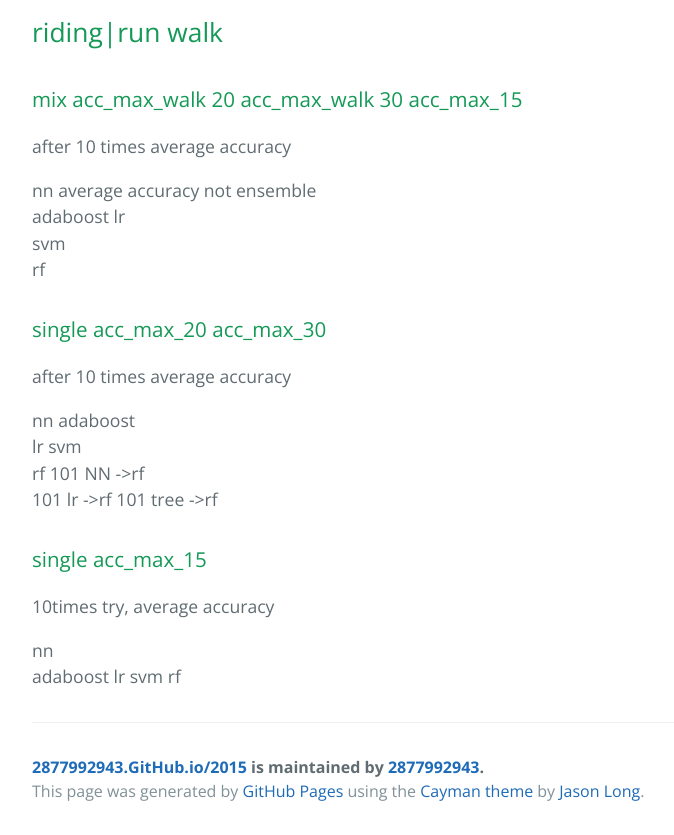
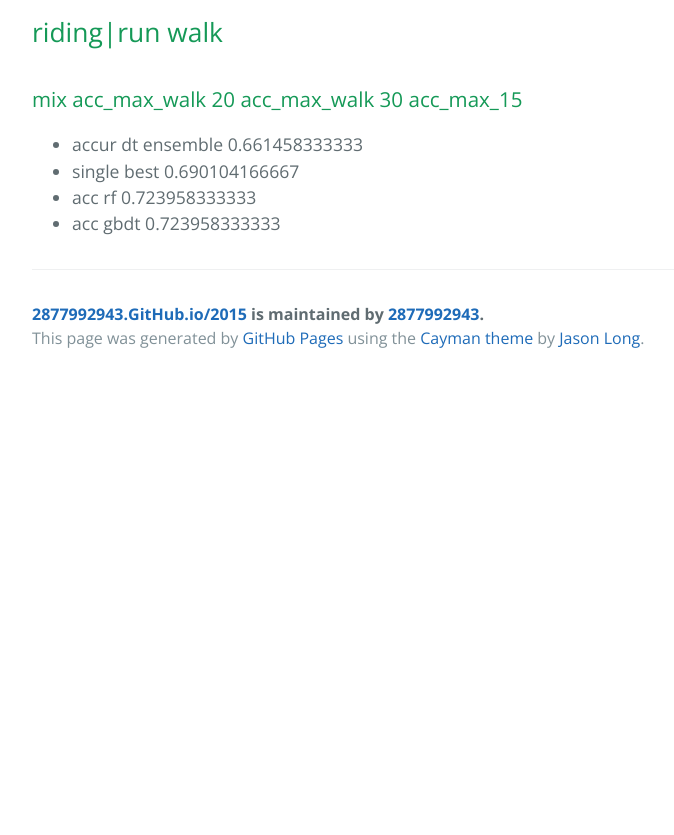
Before and after one commit to 2877992943/2877992943.github.io-2015-10-23, a plain HTML site: page index.html in a window 1280 px wide. Shown: the part 440-1275 px from the top of the page, without its empty margins (192-866 px from the left). After the commit the page ends 822 px from the top, so only its background shows below. Drawn offline with nearby package versions, Linux system fonts and the light colour scheme.

Commit message:
Create gh-pages branch via GitHub

```diff
--- a/index.html
+++ b/index.html
@@ -28,38 +28,12 @@
 <h3>
 <a id="mix-acc_max_walk-20-acc_max_walk-30-acc_max_15" class="anchor" href="#mix-acc_max_walk-20-acc_max_walk-30-acc_max_15" aria-hidden="true"><span class="octicon octicon-link"></span></a>mix acc_max_walk 20 acc_max_walk 30 acc_max_15</h3>
 
-<p>after 10 times average accuracy</p>
-
-<p>nn average accuracy not ensemble<br>
-adaboost
-lr<br>
-svm<br>
-rf </p>
-
-<h3>
-<a id="single-acc_max_20-acc_max_30" class="anchor" href="#single-acc_max_20-acc_max_30" aria-hidden="true"><span class="octicon octicon-link"></span></a>single acc_max_20 acc_max_30</h3>
-
-<p>after 10 times average accuracy</p>
-
-<p>nn
-adaboost<br>
-lr
-svm<br>
-rf
-101 NN -&gt;rf<br>
-101 lr -&gt;rf
-101 tree -&gt;rf  </p>
-
-<h3>
-<a id="single-acc_max_15" class="anchor" href="#single-acc_max_15" aria-hidden="true"><span class="octicon octicon-link"></span></a>single acc_max_15</h3>
-
-<p>10times try, average accuracy</p>
-
-<p>nn<br>
-adaboost
-lr
-svm
-rf </p>
+<ul>
+<li>accur dt ensemble 0.661458333333</li>
+<li>single best 0.690104166667</li>
+<li>acc rf 0.723958333333</li>
+<li>acc gbdt 0.723958333333</li>
+</ul>
 
       <footer class="site-footer">
         <span class="site-footer-owner"><a href="https://github.com/2877992943/motionFea4">2877992943.GitHub.io/2015</a> is maintained by <a href="https://github.com/2877992943">2877992943</a>.</span>
--- a/params.json
+++ b/params.json
@@ -1 +1 @@
-{"name":"2877992943.GitHub.io/2015","tagline":"","body":"#fea4\r\n\r\n##riding|run walk\r\n\r\n###mix acc_max_walk 20 acc_max_walk 30 acc_max_15\r\n\r\nafter 10 times average accuracy\r\n\r\nnn average accuracy not ensemble  \r\nadaboost \r\nlr  \r\nsvm  \r\nrf \r\n\r\n\r\n###single acc_max_20 acc_max_30\r\n\r\nafter 10 times average accuracy\r\n\r\nnn \r\nadaboost  \r\nlr \r\nsvm  \r\nrf \r\n101 NN ->rf  \r\n101 lr ->rf \r\n101 tree ->rf  \r\n\r\n\r\n\r\n###single acc_max_15\r\n\r\n10times try, average accuracy\r\n\r\nnn  \r\nadaboost \r\nlr \r\nsvm \r\nrf ","google":"","note":"Don't delete this file! It's used internally to help with page regeneration."}
+{"name":"2877992943.GitHub.io/2015","tagline":"","body":"#fea4\r\n\r\n##riding|run walk\r\n\r\n###mix acc_max_walk 20 acc_max_walk 30 acc_max_15\r\n\r\n* accur dt ensemble 0.661458333333\r\n* single best 0.690104166667\r\n* acc rf 0.723958333333\r\n* acc gbdt 0.723958333333\r\n ","google":"","note":"Don't delete this file! It's used internally to help with page regeneration."}
```
